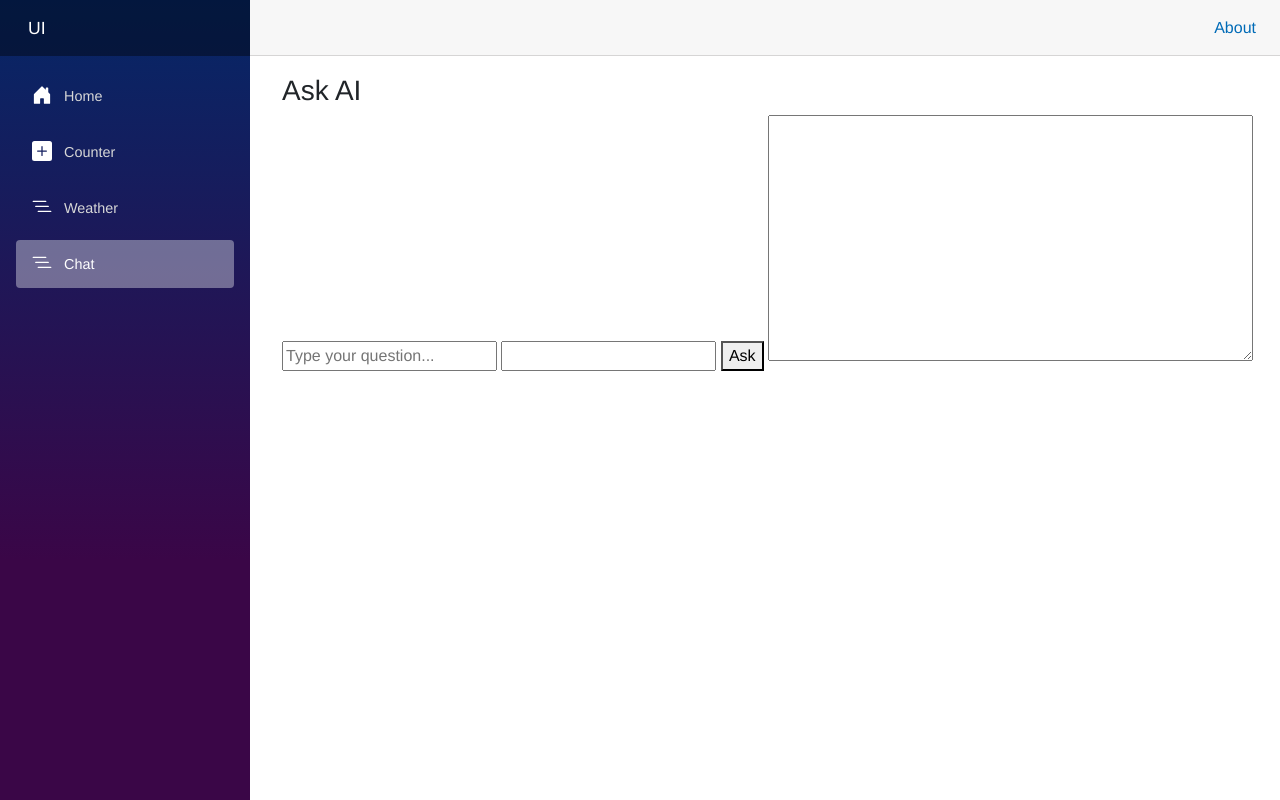
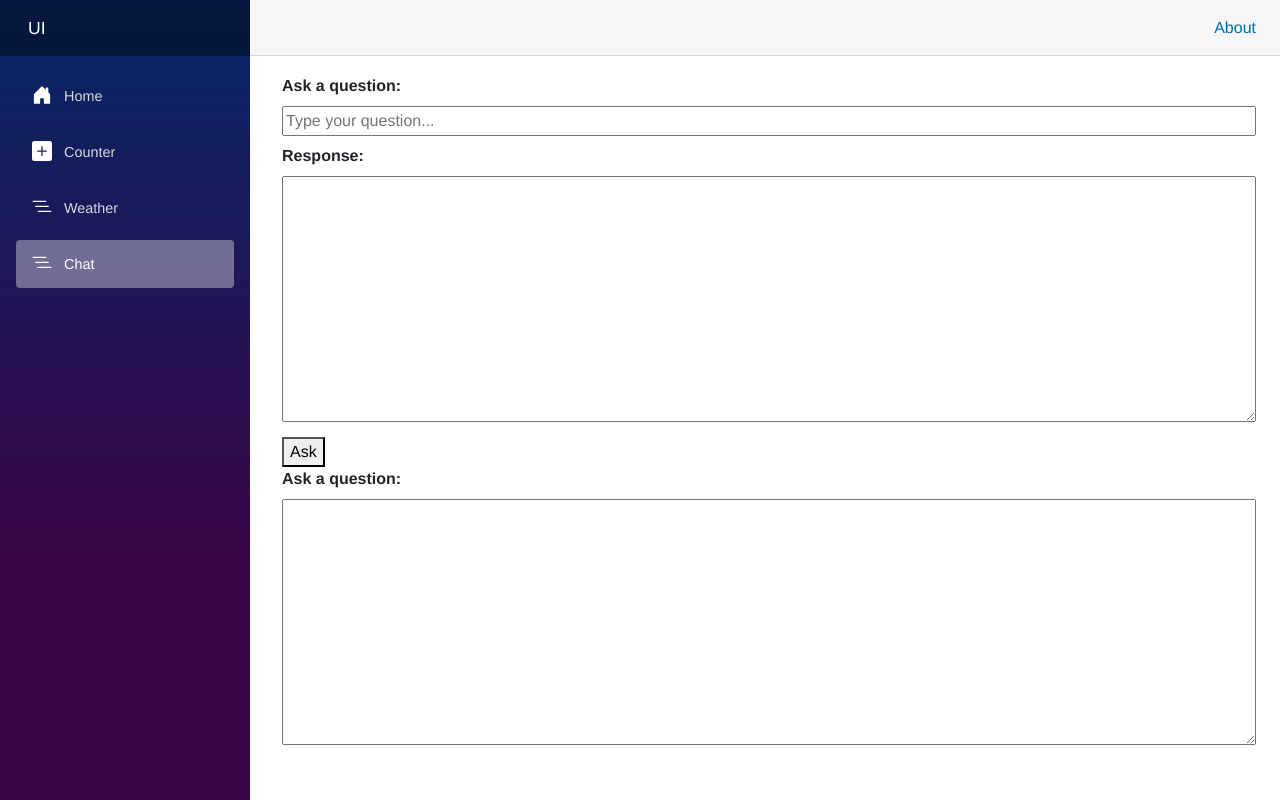
Before and after one commit to GuyHarel-Dev/Foundry-Project-02, an ASP.NET Core app: page /chat in a window 1280 px wide. Run offline with ASP.NET Core 8, Linux system fonts and the light colour scheme; style sheets or scripts are compiled from the project's sources.

Commit message:
treat: add a trace service and route

```diff
--- a/FoundryWebApi/Program.cs
+++ b/FoundryWebApi/Program.cs
@@ -13,7 +13,8 @@ builder.Services.AddOpenApi();
 builder.Services.AddSwaggerDocumentation();
 
 builder.Services.AddAzFoundryService();
-builder.Services.AddAzFoundryClient();
+builder.Services.AddAzFoundryHttpClient();
+builder.Services.AddTraceService();
 
 var app = builder.Build();
 
--- a/Shared/ChatResponse.cs
+++ b/Shared/ChatResponse.cs
@@ -3,5 +3,6 @@ namespace SharedDTO
     public class ChatResponse
     {
         public string Response { get; set; } = string.Empty;
+        public List<ExecutionTraceStepDto> Trace { get; set; } = new();
     }
 }
--- a/UI/Components/Pages/Chat.razor
+++ b/UI/Components/Pages/Chat.razor
@@ -4,18 +4,27 @@
 @rendermode InteractiveServer
 @inject FoundryApiClient apiClient
 
-<h3>Ask AI</h3>
+<div>
+    <label for="question">Ask a question:</label>
+    <input @bind="question" placeholder="Type your question..." />
+    <label for="response">Response:</label>
+    <textarea readonly value="@response" rows="10" cols="50"></textarea>
+</div>
 
-<input @bind="question" placeholder="Type your question..." />
-<input @bind="response" />
+<div>
+    <button @onclick="SendQuestion">Ask</button>
+</div>
 
-<button @onclick="SendQuestion">Ask</button>
-<textarea readonly value="@error" rows="10" cols="50"></textarea>
+<div>
+    <label for="trace">Ask a question:</label>
+    <textarea readonly value="@trace" rows="10" cols="50"></textarea>
+</div>
+
 
 @code {
     private string question = string.Empty;
     private string response = string.Empty;
-    private string error = string.Empty;
+    private string trace = string.Empty;
 
     private async Task SendQuestion()
     {
@@ -30,7 +39,7 @@
 
             if (!result.IsSuccess)
             {
-                error = result.ErrorMessage ?? "Unknown API error.";
+                trace = result.ErrorMessage ?? "Unknown API error.";
                 return;
             }
 
@@ -39,7 +48,7 @@
         catch (Exception ex)
         {
 
-            error = ex.Message;
+            trace = ex.Message;
             throw;
         }
 
--- /dev/null
+++ b/UI/Components/Pages/Chat.razor.css
@@ -0,0 +1,20 @@
+.test {
+    color: red;
+    border: 1px solid red;
+}
+
+label {
+    display: block;
+    margin-bottom: 0.5rem;
+    font-weight: bold;
+}
+
+input {
+    width: 100%;
+    margin-bottom: 0.5rem;
+}
+
+textarea {
+    width: 100%;
+    margin-bottom: 0.5rem;
+}
```
Also changed, not shown: FoundryWebApi/Controllers/ChatAiController.cs (+17 -1 lines), FoundryWebApi/Extensions/BuilderServicesExtensions.cs (+11 -1 lines), FoundryWebApi/Services/ExecutionTraceService.cs (added, +17 -0 lines), Shared/ExecutionTraceStepDto.cs (added, +17 -0 lines).
